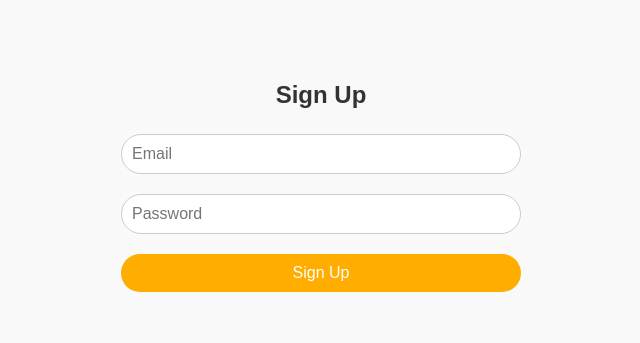
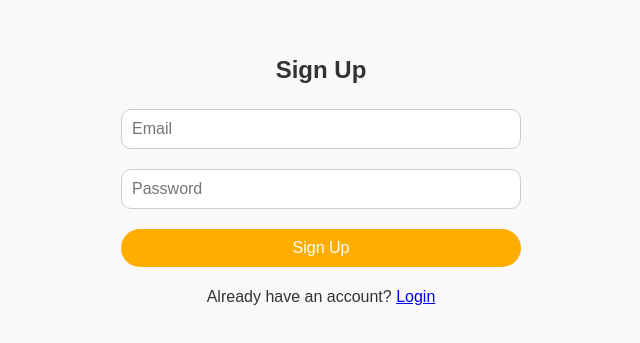
Before and after one commit to borkopp/tweeter, a Vue app in the folder frontend/: page /signup in a window 1280 px wide. Shown: the part 241-584 px from the top of the page, without its empty margins (319-959 px from the left). Built offline with nearby package versions, Linux system fonts and the light colour scheme.

Commit message:
added router links to login signup buttons

```diff
--- a/frontend/src/components/Auth/Login.vue
+++ b/frontend/src/components/Auth/Login.vue
@@ -8,6 +8,7 @@
             <input type="password" v-model="password" placeholder="Password" required />
             <button type="submit">Login</button>
         </form>
+        <p>Don't have an account? <router-link to="/signup">Sign Up</router-link></p>
     </div>
 </template>
 
--- a/frontend/src/components/Auth/Signup.vue
+++ b/frontend/src/components/Auth/Signup.vue
@@ -8,6 +8,7 @@
             <input type="password" v-model="password" placeholder="Password" required />
             <button type="submit">Sign Up</button>
         </form>
+        <p>Already have an account? <router-link to="/login">Login</router-link></p>
     </div>
 </template>
 
--- a/frontend/src/components/Sidebar.vue
+++ b/frontend/src/components/Sidebar.vue
@@ -5,7 +5,7 @@
             <button>Settings</button>
         </div>
         <div class="sidebar-bottom">
-            <button>Login</button>
+            <button><router-link to="/login">Login</router-link></button>
         </div>
     </aside>
 </template>
--- a/frontend/src/css/login.scss
+++ b/frontend/src/css/login.scss
@@ -26,7 +26,7 @@
             padding: 10px;
             font-size: 16px;
             border: 1px solid $input-border-color;
-            border-radius: $border-radius;
+            border-radius: 10px;
             outline: none;
             transition: border-color 0.3s;
 
--- a/frontend/src/css/signup.scss
+++ b/frontend/src/css/signup.scss
@@ -26,7 +26,7 @@
             padding: 10px;
             font-size: 16px;
             border: 1px solid $input-border-color;
-            border-radius: $border-radius;
+            border-radius: 10px;
             outline: none;
             transition: border-color 0.3s;
 
```
